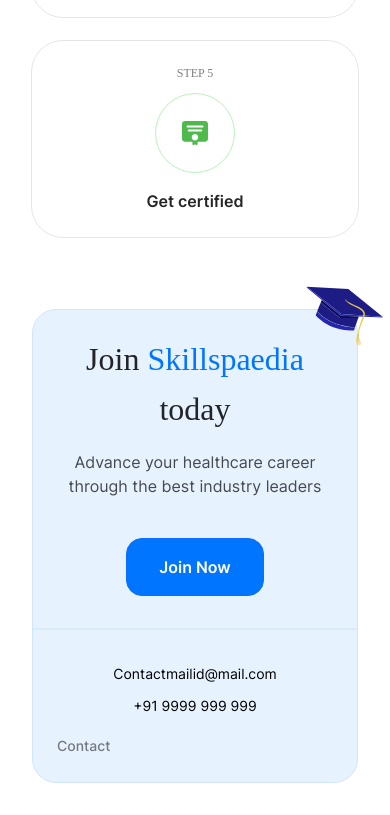
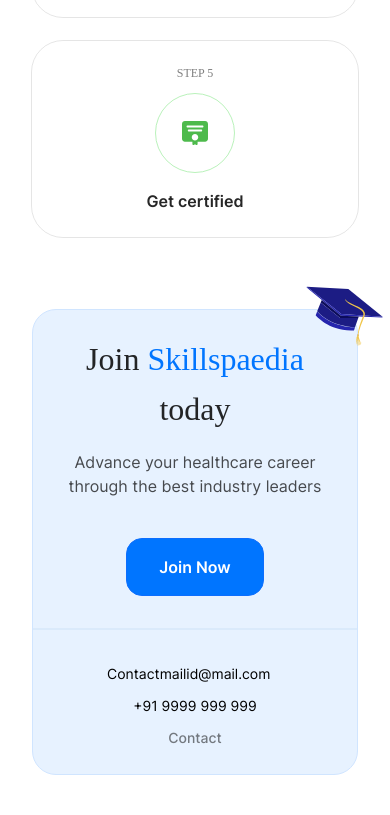
Before and after one commit to rahul-crayond-co/skillpedia, a plain HTML site: page index.html in a window 390 px wide. Shown: the part 4133-4948 px from the top of the page. Drawn offline with Linux system fonts and the light colour scheme; a web font is replaced by a local one.

Commit message:
refactor: :recycle: footer alignment refractor

```diff
--- a/index.html
+++ b/index.html
@@ -309,9 +309,9 @@
         </div>
       </div>
       <hr />
-      <div class="footer-section-2 row gap-3 gap-md-0">
+      <div class="footer-section-2 row ">
         <div
-          class="col-12 col-sm-12 col-md-7 col-lg-6 d-flex justify-content-center justify-content-md-start"
+          class="col-12 col-sm-12 d-flex flex-column flex-sm-row align-items-center justify-content-between flex-wrap gap-2"
         >
           <h6
             class="contact-details d-flex align-items-center gap-2 flex-wrap justify-content-center"
@@ -320,18 +320,21 @@
             <span>|</span>
             <span>+91 9999 999 999</span>
           </h6>
-        </div>
-        <div class="col-12 col-sm-12 col-md-5 col-lg-6">
-          <div
-            class="terms-policy w-100 d-flex align-items-center justify-content-between justify-content-md-end"
-          >
-            <!-- <h6>Terms</h6>
-            <h6>|</h6>
-            <h6>Privacy</h6>
-            <h6>|</h6> -->
+          <div class="terms-policy">
             <h6>Contact</h6>
           </div>
         </div>
+        <!-- <div class="col-12 col-sm-12 col-md-5 col-lg-6">
+          <div
+            class="terms-policy w-100 d-flex align-items-center justify-content-center justify-content-md-end"
+          >
+            <h6>Terms</h6>
+            <h6>|</h6>
+            <h6>Privacy</h6>
+            <h6>|</h6>
+            <h6>Contact</h6>
+          </div>
+        </div> -->
       </div>
     </div>
     <!-- Jquery -->
--- a/styles/index.scss
+++ b/styles/index.scss
@@ -533,10 +533,10 @@ body {
         line-height: 24px;
         font-family: "inter_regular";
         margin-bottom: 0;
-        @media only screen and (max-width: 425px) {
+        @media only screen and (max-width: 420px) {
           span {
             &:nth-child(2) {
-              display: none;
+              opacity: 0;
             }
           }
         }
```
Also changed, not shown: plugins/OwlCarousel2-2.3.4/src/scss/owl.carousel.css (added), plugins/OwlCarousel2-2.3.4/src/scss/owl.theme.default.css (added), plugins/OwlCarousel2-2.3.4/src/scss/owl.theme.green.css (added), styles/index.css, 4 other files.
